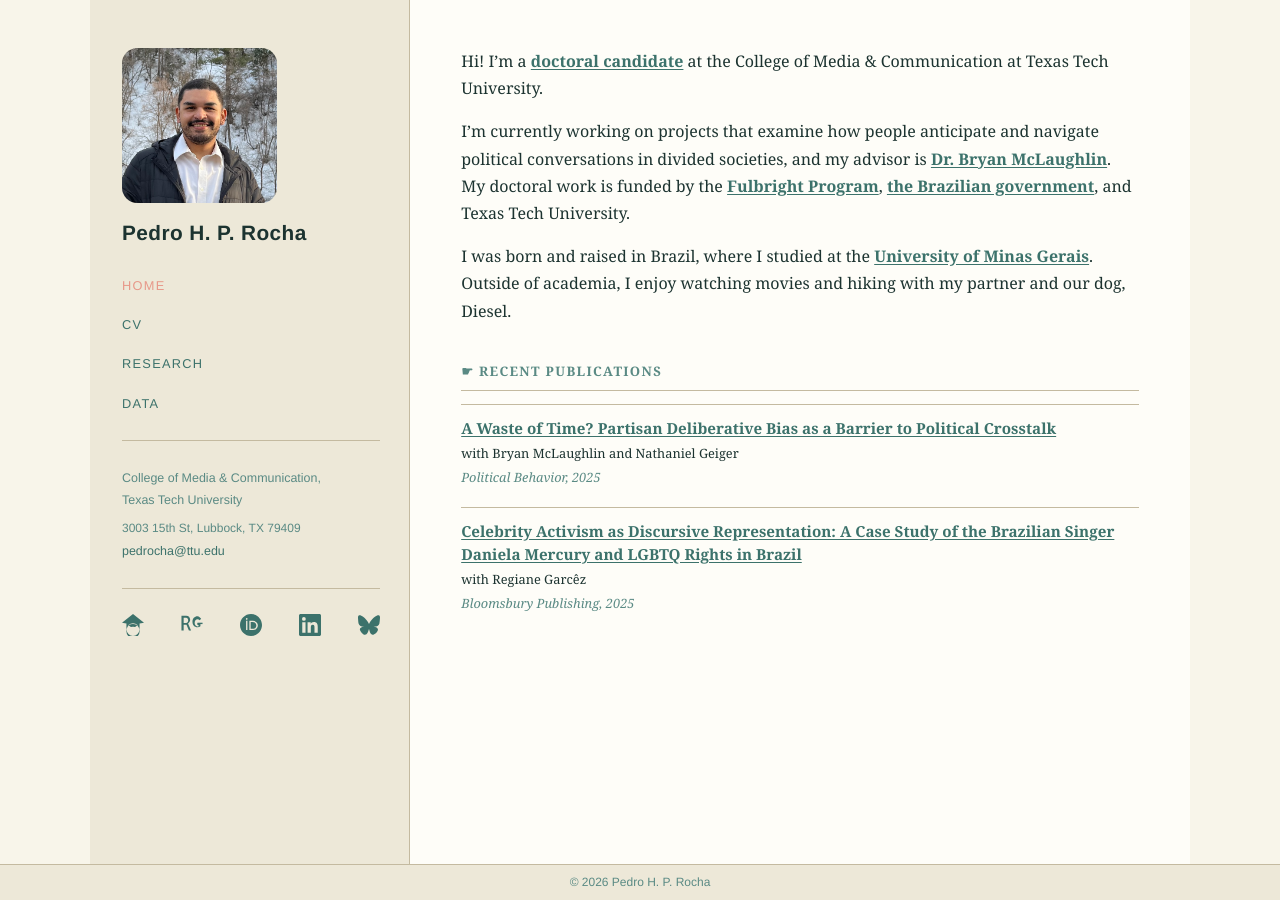
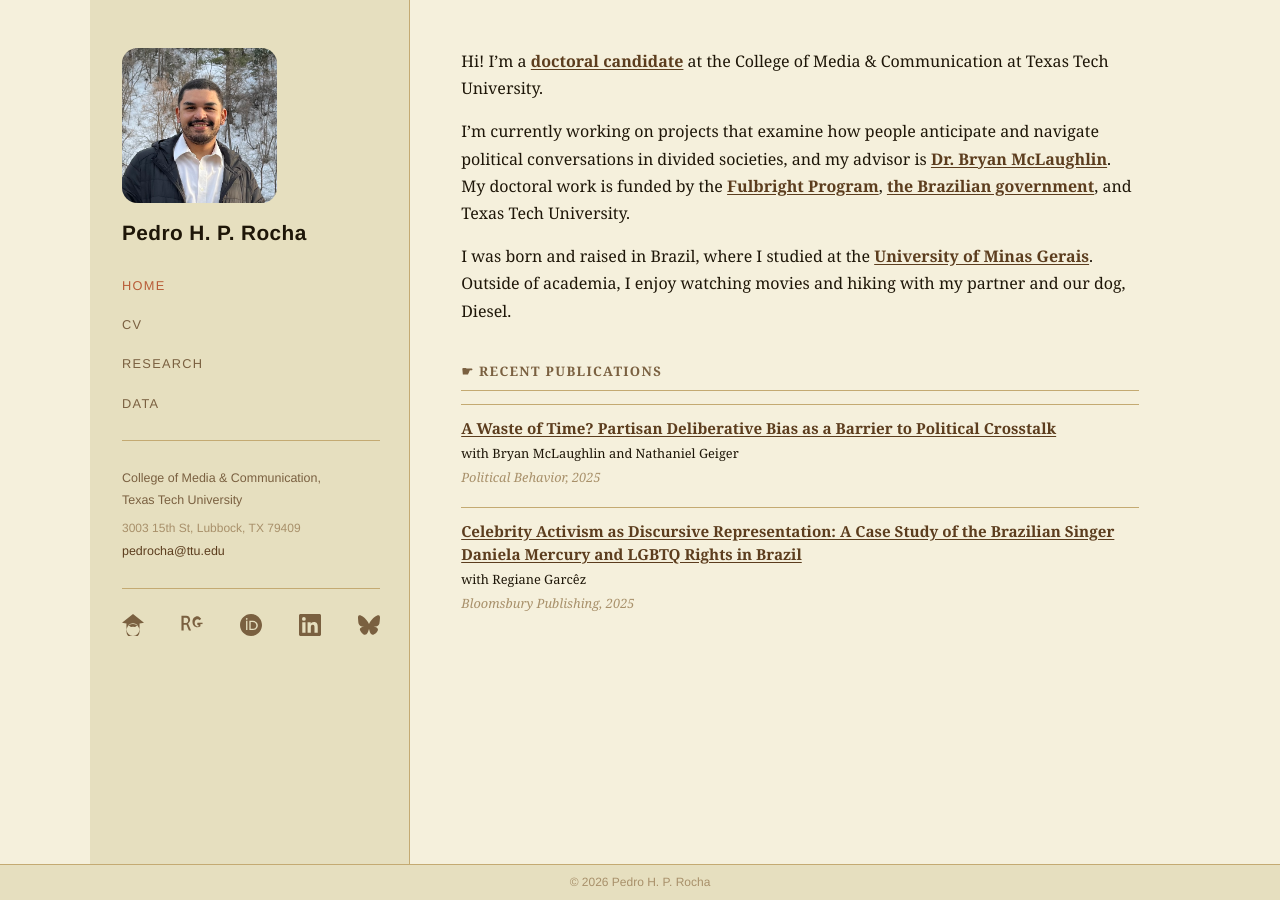
Before and after one commit to pedrohprocha/pedrohprocha.github.io, a Jekyll site: the page built from index.md, in a window 1280 px wide. Built offline with Jekyll 4.4.1, drawn with Linux system fonts in a browser that asks for light colours; some web fonts are replaced.

Commit message:
Replace palette with Pierot warm parchment & sepia ink system
Light mode — 11 tokens derived from the 1794 Bowles & Carver engraving:
  --bg / --paper:      #F5F0DC  aged parchment (main bg)
  --sidebar-bg:        #E6DFBF  slightly darker parchment (sidebar/footer)
  --vellum:            #EDE7C8  blockquote tint (new)
  --text:              #1E1608  near-black warm ink
  --muted:             #7A6040  sepia — nav, section heads
  --dusk:              #A8906A  faint meta — postal, venue, footer (new)
  --accent:            #5C3D1E  walnut — links, pub titles
  --hover:             #B85C38  rust — hover, active
  --border:            #C4AA72  primary rules & dividers
  --border-light:      #D8C898  decorative — chapter rule (new)
  --icon:              #9A7850  social icons (new)

Dark mode — matching warm char & amber system

Wire new tokens to elements:
  blockquote → --vellum bg + adjusted padding
  .chapter-rule → --border-light (softer)
  .postal → --dusk
  .pub-venue → --dusk
  .site-footer → --dusk

Co-Authored-By: Claude Sonnet 4.6 <noreply@anthropic.com>

```diff
--- a/assets/css/main.css
+++ b/assets/css/main.css
@@ -61,18 +61,33 @@
 
 /* ── Variables ───────────────────────────────────────────── */
 :root {
-    --bg:         #F8F5EA;
-    --paper:      #FEFDF8;
-    --sidebar-bg: #EDE8D8;
-    --text:       #1C3330;
-    --muted:      #5A8A84;
-    --accent:     #3C726B;
-    --border:     #C4BAA0;
-    --hover:      #E79889;
-    --nav:        #3C726B;
-    --font-body: "Sentinel SSm", Georgia, serif;
+    /* Backgrounds — three parchment layers */
+    --bg:           #F5F0DC;   /* body background */
+    --paper:        #F5F0DC;   /* main content */
+    --sidebar-bg:   #E6DFBF;   /* sidebar & footer */
+    --vellum:       #EDE7C8;   /* blockquote tint, inset areas */
+
+    /* Text — four tonal steps */
+    --text:         #1E1608;   /* ink — primary text */
+    --muted:        #7A6040;   /* sepia — nav, section heads */
+    --dusk:         #A8906A;   /* dusk — postal, venue, footer */
+
+    /* Accent & interaction */
+    --accent:       #5C3D1E;   /* walnut — links, pub titles */
+    --nav:          #7A6040;   /* nav links (same as --muted) */
+    --hover:        #B85C38;   /* rust — hover, active */
+
+    /* Borders — two weights */
+    --border:       #C4AA72;   /* primary — site edge, sidebar rule, section heads */
+    --border-light: #D8C898;   /* decorative — chapter rule, list dividers */
+
+    /* Icons */
+    --icon:         #9A7850;
+
+    /* Typefaces */
+    --font-body:    "Sentinel SSm", Georgia, serif;
     --font-heading: "Sentinel SSm", Georgia, serif;
-    --font-ui: "Helvetica Neue", Helvetica, Arial, sans-serif;
+    --font-ui:      "Helvetica Neue", Helvetica, Arial, sans-serif;
     --sidebar-w: 35%;
 }
 
@@ -350,6 +365,7 @@ h3 {
     display: block;
     font-weight: 300;
     font-size: 0.75rem;
+    color: var(--dusk);
 }
 .sidebar-address a {
     font-weight: 400;
@@ -443,7 +459,7 @@ h3 {
 }
 .chapter-rule {
     border: none;
-    border-top: 1px solid var(--border);
+    border-top: 1px solid var(--border-light);
     margin: 1.3rem 0 2.2rem;
 }
 .main-content h2 {
@@ -480,8 +496,9 @@ h3 {
 /* ── Blockquote ──────────────────────────────────────────── */
 .main-content blockquote {
     border-left: 3px solid var(--hover);
+    background: var(--vellum);
     margin: 1.8rem 0;
-    padding: 0.2rem 0 0.2rem 1.6rem;
+    padding: 0.6rem 1.2rem 0.6rem 1.4rem;
 }
 .main-content blockquote p {
     font-style: italic;
@@ -542,7 +559,7 @@ h3 {
     font-family: var(--font-ui);
     font-size: 0.75rem;
     font-weight: 300;
-    color: var(--muted);
+    color: var(--dusk);
     border-top: 1px solid var(--border);
     background: var(--sidebar-bg);
     display: flex;
@@ -609,15 +626,19 @@ h3 {
 
 @media (prefers-color-scheme: dark) {
   :root {
-    --bg:         #0f1e1c;
-    --paper:      #162220;
-    --sidebar-bg: #0a1614;
-    --text:       #dff0ee;
-    --muted:      #7ab5af;
-    --accent:     #73BDC9;
-    --border:     #2a4a47;
-    --hover:      #E79889;
-    --nav:        #7ab5af;
+    --bg:           #231B0D;
+    --paper:        #231B0D;
+    --sidebar-bg:   #1A1208;
+    --vellum:       #2C2110;
+    --text:         #E8DFBE;
+    --muted:        #9A855E;
+    --dusk:         #6A5840;
+    --accent:       #D4A86A;
+    --nav:          #9A855E;
+    --hover:        #C86040;
+    --border:       #3A2C12;
+    --border-light: #2A1E0A;
+    --icon:         #8A7248;
   }
 }
 
@@ -672,7 +693,7 @@ h3 {
     font-size: 0.8rem;
     font-weight: 300;
     font-style: italic;
-    color: var(--muted);
+    color: var(--dusk);
     margin-bottom: 0.4rem;
 }
 
```
